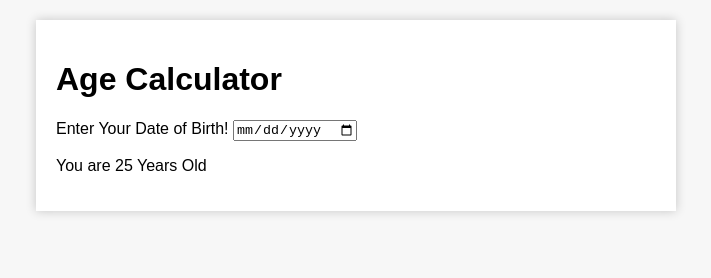
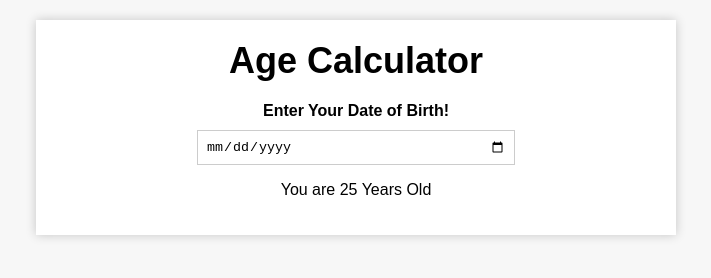
Before and after one commit to aniketpatil03/HTML-CSS-Vanilla-JS-Projects, a plain HTML site: page Age_Calculator/index.html in a window 1280 px wide. Shown: the whole page, without its empty margins (284-995 px from the left). Drawn offline with Linux system fonts and the light colour scheme.

Commit message:
Update style.css

```diff
--- a/Age_Calculator/style.css
+++ b/Age_Calculator/style.css
@@ -11,5 +11,30 @@ body {
     padding: 20px;
     max-width: 600px;
     margin: 0 auto;
+}
+
+h1 {
+    font-size: 36px;
+    text-align: center;
+    margin-top: 0;
+    margin-bottom: 20px;
 
 }
+
+.form {
+    display: flex;
+    flex-direction: column;
+    align-items: center;
+}
+
+label {
+    font-weight: bold;
+    margin-bottom: 10px ;
+}
+
+input {
+    padding: 8px;
+    border: 1px solid #ccc ;
+    width: 100%;
+    max-width: 300px;
+}
```
